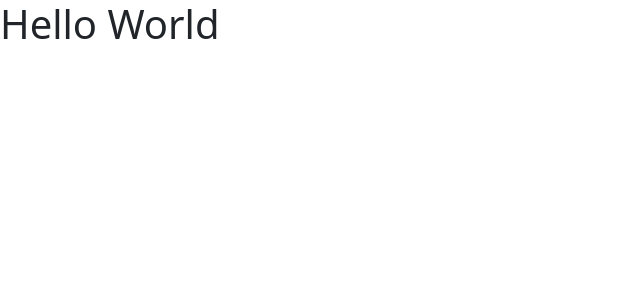
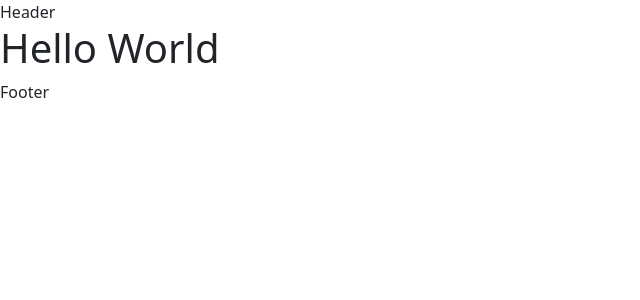
Before and after one commit to eko-develops/GainsTracker-Client, a React (Vite) app: page / in a window 1280 px wide. Shown: the top 300 px of the page, without its empty margins (0-640 px from the left). Built offline with nearby package versions, Linux system fonts and the light colour scheme.

Commit message:
add example components

```diff
--- a/src/App.tsx
+++ b/src/App.tsx
@@ -1,5 +1,14 @@
+import Footer from './components/Footer';
+import Header from './components/Header';
+
 function App() {
-	return <h1>Hello World</h1>;
+	return (
+		<div className="app-container">
+			<Header />
+			<h1>Hello World</h1>
+			<Footer />
+		</div>
+	);
 }
 
 export default App;
--- /dev/null
+++ b/src/components/Footer.tsx
@@ -0,0 +1,7 @@
+import React from 'react';
+
+function Footer() {
+	return <footer>Footer</footer>;
+}
+
+export default Footer;
--- /dev/null
+++ b/src/components/Header.tsx
@@ -0,0 +1,7 @@
+import React from 'react';
+
+function Header() {
+	return <header>Header</header>;
+}
+
+export default Header;
```
